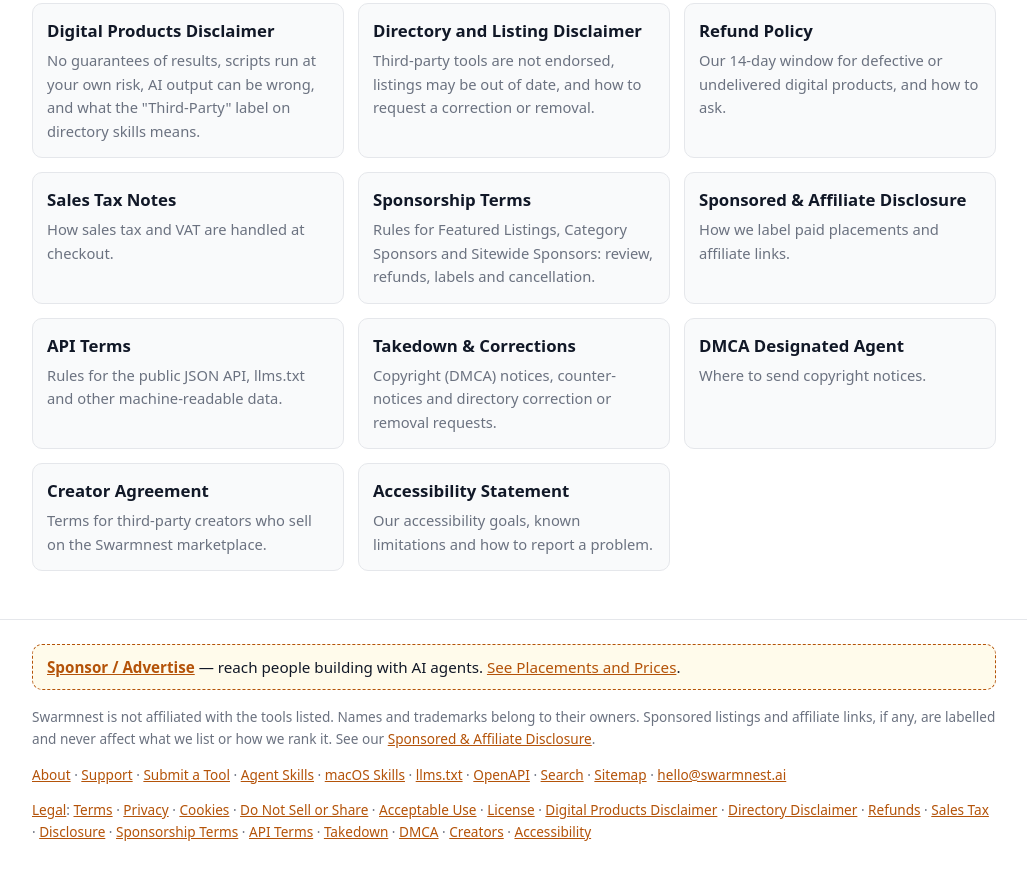
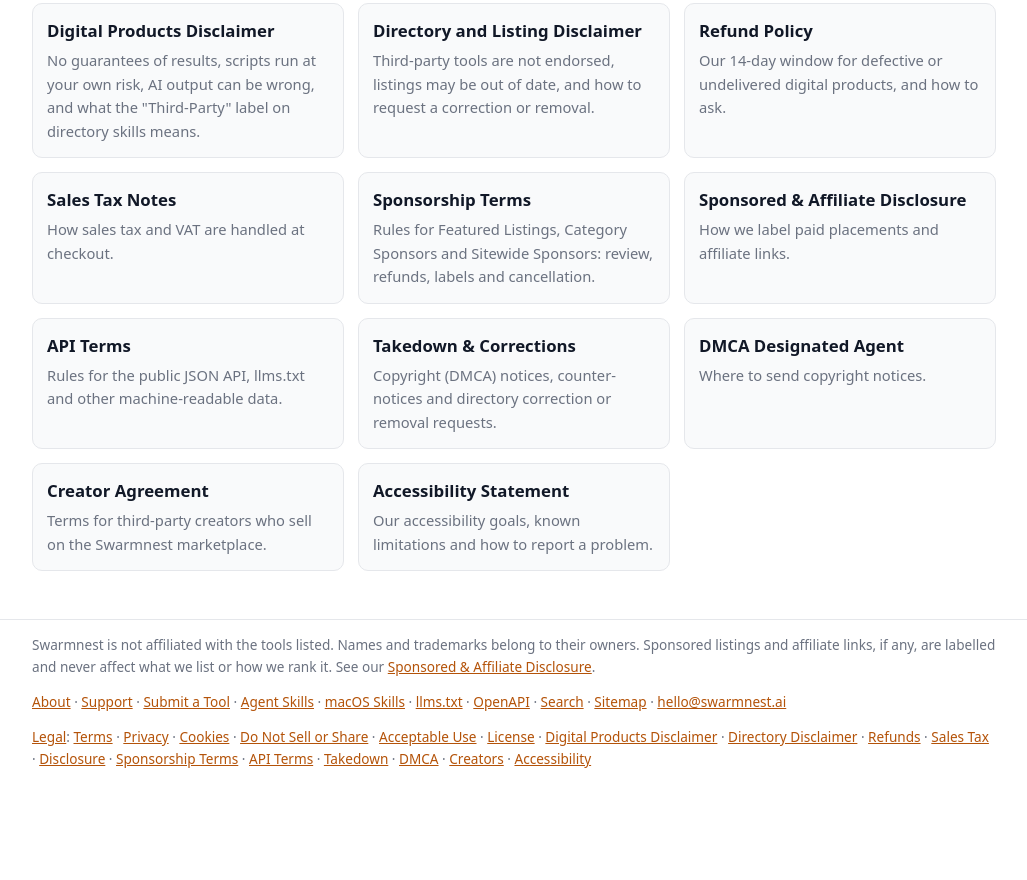
Before and after one commit to pranshuchittora/swarmnest-agent-qa-20261026, an Astro site: page /legal in a window 1280 px wide. Shown: the part 510-1390 px from the top of the page, without its empty margins (126-1153 px from the left). After the commit the page ends 1325 px from the top, so only its background shows below. Built offline with nearby package versions, Linux system fonts and the light colour scheme; Astro itself is replaced by a stand-in of ours.

Commit message:
Hide footer ad box on all legal and policy pages

```diff
--- a/src/layouts/Base.astro
+++ b/src/layouts/Base.astro
@@ -1,13 +1,14 @@
 ---
 import '../styles.css';
 import { SITE } from '../lib/data';
+import { LEGAL } from '../lib/legal';
 interface Props { title: string; description: string; path: string; jsonld?: object[]; type?: string; noindex?: boolean; }
 const { title, description, path, jsonld = [], type = 'website', noindex = false } = Astro.props;
 const canonical = SITE + path;
 const org = { '@context':'https://schema.org','@type':'Organization',name:'Swarmnest',url:SITE,logo:SITE+'/icon-512.png',email:'hello@swarmnest.ai',description:'A directory of tools, APIs, data sources and Agent Skills for AI agents, with use cases, agent templates and a marketplace of tested skill packs and workflows.' };
 const site = { '@context':'https://schema.org','@type':'WebSite',name:'Swarmnest',url:SITE,potentialAction:{'@type':'SearchAction',target:{'@type':'EntryPoint',urlTemplate:SITE+'/search/?q={search_term_string}'},'query-input':'required name=search_term_string'} };
-// Pages that sell ads don't show the footer ad box.
-const NO_AD = ['/advertise/', '/advertise/details/', '/sponsorship-terms/'];
+// Pages that sell ads, and all legal/policy pages, don't show the footer ad box.
+const NO_AD = ['/advertise/', '/advertise/details/', '/legal/', ...LEGAL.map(([u]) => u)];
 const showAd = !NO_AD.includes(path);
 const ld = [org, ...(path==='/'?[site]:[]), ...jsonld];
 ---
```
